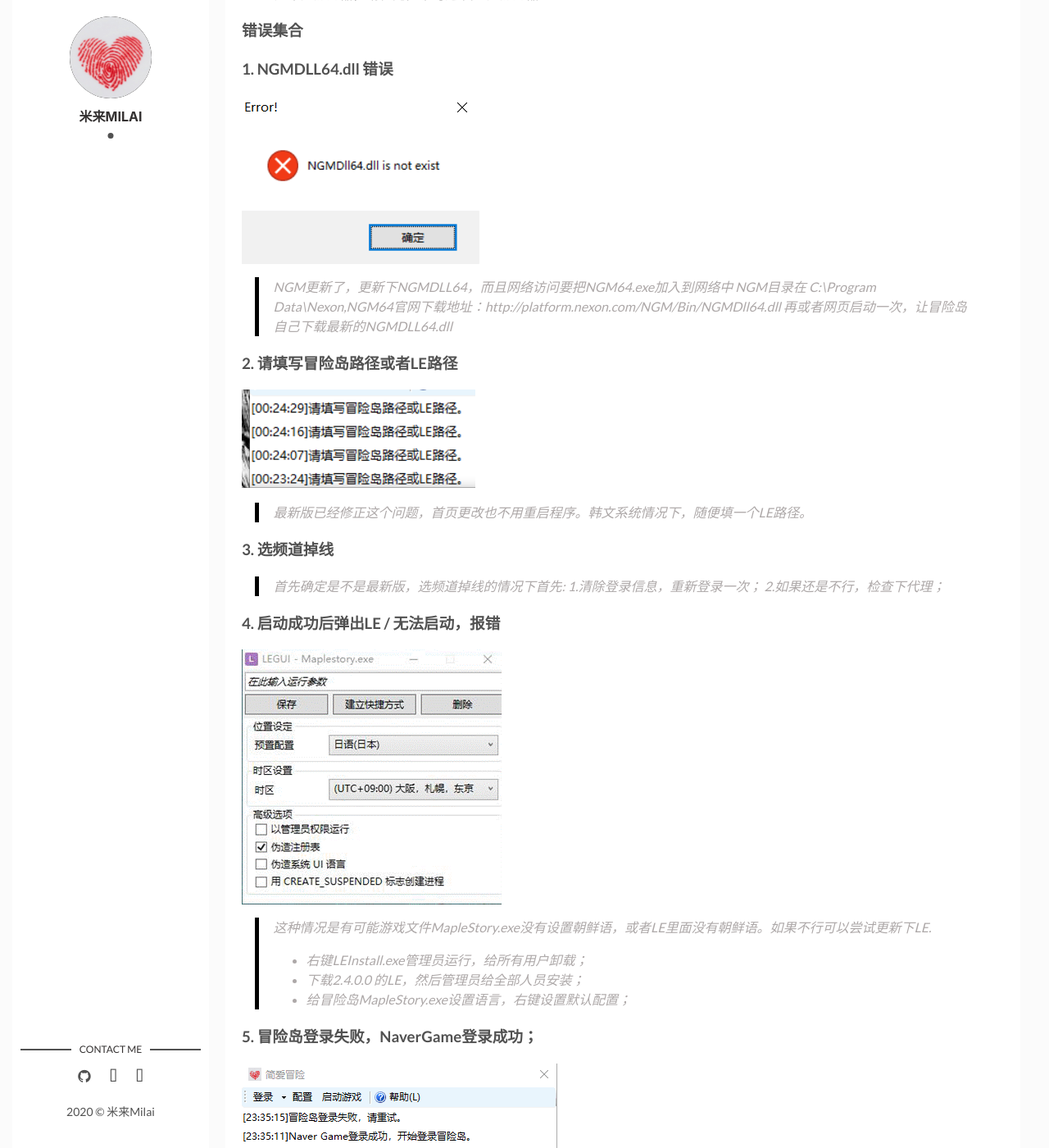
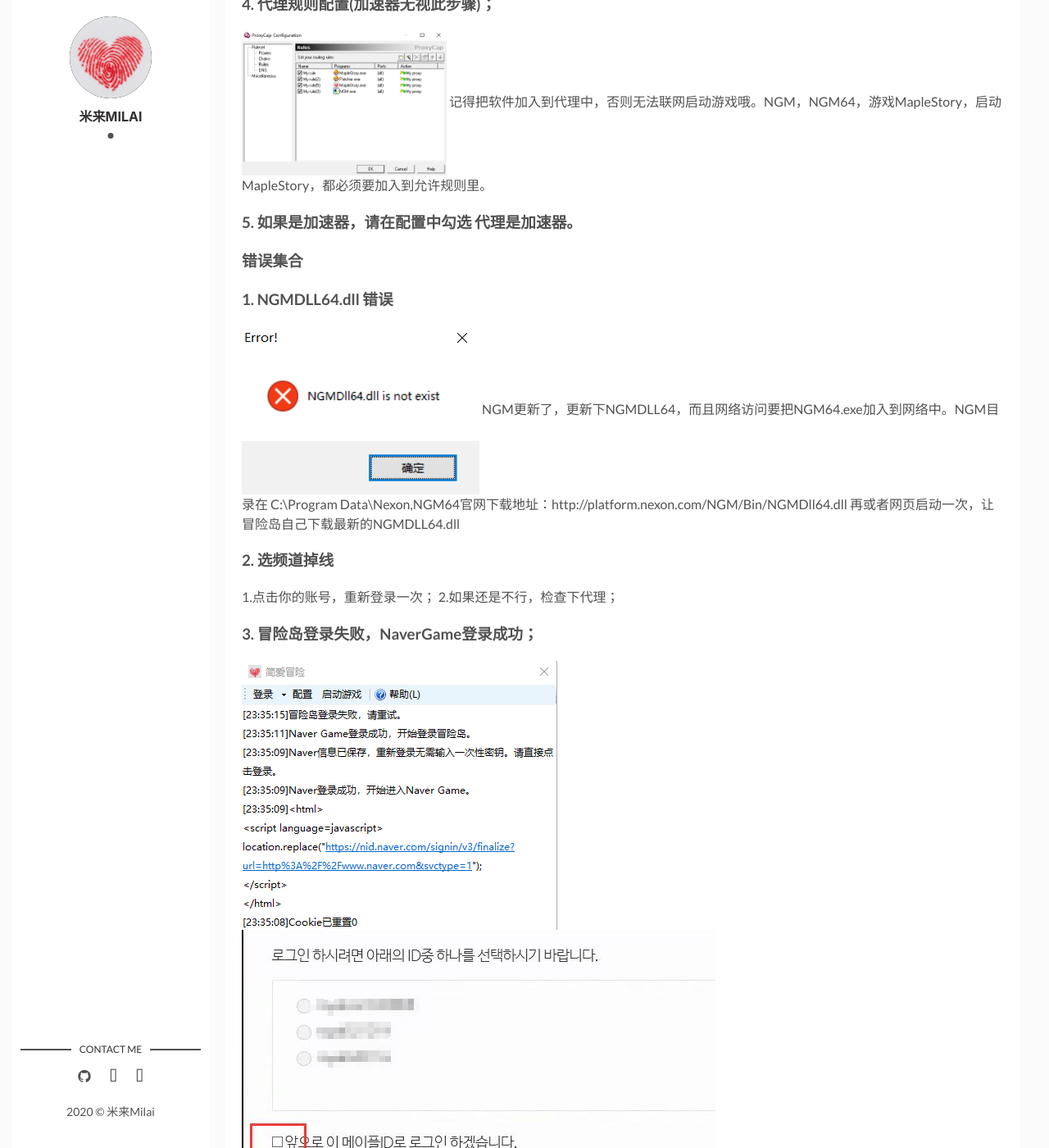
Before and after one commit to weilai1917/weilai1917.github.io, a Jekyll site: the page built from _posts/2019-11-5-milaisoft-maplestory.markdown, in a window 1280 px wide and 1400 px high, scrolled down 3002 px. Shown: the whole window at 82% size. Built offline with Jekyll 4.4.1, drawn with Linux system fonts in a browser that asks for light colours; some of the changed text lies outside the part shown.

Commit message:
Update 2019-11-5-milaisoft-maplestory.markdown

```diff
--- a/_posts/2019-11-5-milaisoft-maplestory.markdown
+++ b/_posts/2019-11-5-milaisoft-maplestory.markdown
@@ -9,6 +9,8 @@
 tags: [韩服, 冒险岛, Naver, 登录器]
 ---
 
+![ ]({{site.baseurl}}/assets/img/milaisoft-maplestory/16.png)
+
 ![MapleStory]({{site.baseurl}}/assets/img/milaisoft-maplestory/maplestory.png)
 
 ## 首先关注
@@ -16,97 +18,59 @@
 *	软件名称必须是  **MapleStory.exe**。
 *	软件采用 Naver一次性登录密钥 (不是Naver OTP) ，请放心使用。
 *	软件存放目录，请放在非游戏目录的其他文件夹下或桌面。
-*	最新版下载地址 https://share.weiyun.com/5xfVIzD
+*	最新版下载地址 https://github.com/weilai1917/MapleStory/releases/tag/v3.0
 *	软件永久免费使用，使用交流群：908378560，仅交流软件使用问题。
 
-### 使用步骤
-1. 手机应用市场下载 **Naver app**；
+# 使用步骤
+### 1. 手机应用市场下载 **Naver app**；
 
-2. 一次性登陆码目录如图：
-
+### 2. 一次性登陆码目录如图：
 ![左上角更多]({{site.baseurl}}/assets/img/milaisoft-maplestory/1.png){:width="250" }
 ![右上角设置]({{site.baseurl}}/assets/img/milaisoft-maplestory/2.jpg){:width="250" }
 ![Naver账号]({{site.baseurl}}/assets/img/milaisoft-maplestory/3.jpg){:width="250" }
 ![收取一次性登录号码]({{site.baseurl}}/assets/img/milaisoft-maplestory/4.jpg){:width="250" }
 ![8位数号码]({{site.baseurl}}/assets/img/milaisoft-maplestory/5.jpg){:width="250" }
-
-3. 启动配置；
-
+### 3. 启动配置；启动游戏前，先配置冒险岛路径和LE路径；配置一次过后，下次启动不用再配置；
 ![ ]({{site.baseurl}}/assets/img/milaisoft-maplestory/6.png){:width="250" }
-
-> 启动游戏前，先配置冒险岛路径和LE路径；配置一次过后，下次启动不用再配置；
-参考示例: 路径换成你电脑上路径
-MaplePath: C:\Nexon\Maple，
-LEPath:F:\Locale.Emulator.2.4.0.0，后点击保存。
-
-4. 代理规则配置(加速器无视此步骤)；
-
+### 4. 代理规则配置(加速器无视此步骤)；
 ![ ]({{site.baseurl}}/assets/img/milaisoft-maplestory/7.png){:width="250" }
-
-> 记得把软件加入到代理中，否则无法联网启动游戏哦。NGM，NGM64，游戏MapleStory，启动MapleStory，都必须要加入到允许规则里。
-
-
-5. 如果是加速器，请在配置中勾选 代理是加速器。
+记得把软件加入到代理中，否则无法联网启动游戏哦。NGM，NGM64，游戏MapleStory，启动MapleStory，都必须要加入到允许规则里。
+### 5. 如果是加速器，请在配置中勾选 代理是加速器。
 
 ### 错误集合
 ### 1. NGMDLL64.dll 错误
+![ ]({{site.baseurl}}/assets/img/milaisoft-maplestory/8.png)
+NGM更新了，更新下NGMDLL64，而且网络访问要把NGM64.exe加入到网络中。NGM目录在 C:\Program Data\Nexon,NGM64官网下载地址：http://platform.nexon.com/NGM/Bin/NGMDll64.dll 再或者网页启动一次，让冒险岛自己下载最新的NGMDLL64.dll
 
-![ ]({{site.baseurl}}/assets/img/milaisoft-maplestory/8.png)
-
-> NGM更新了，更新下NGMDLL64，而且网络访问要把NGM64.exe加入到网络中
-NGM目录在 C:\Program Data\Nexon,NGM64官网下载地址：http://platform.nexon.com/NGM/Bin/NGMDll64.dll 再或者网页启动一次，让冒险岛自己下载最新的NGMDLL64.dll
-
-
-### 2. 请填写冒险岛路径或者LE路径
-![ ]({{site.baseurl}}/assets/img/milaisoft-maplestory/9.png)
-
-> 最新版已经修正这个问题，首页更改也不用重启程序。韩文系统情况下，随便填一个LE路径。
-
-### 3. 选频道掉线
-> 首先确定是不是最新版，选频道掉线的情况下首先:
-  1.清除登录信息，重新登录一次；
+### 2. 选频道掉线
+  1.点击你的账号，重新登录一次；
   2.如果还是不行，检查下代理；
 
-### 4. 启动成功后弹出LE / 无法启动，报错
-
-![ ]({{site.baseurl}}/assets/img/milaisoft-maplestory/10.gif)
-
-> 这种情况是有可能游戏文件MapleStory.exe没有设置朝鲜语，或者LE里面没有朝鲜语。如果不行可以尝试更新下LE.
-  - 右键LEInstall.exe管理员运行，给所有用户卸载；
-  -	下载2.4.0.0 的LE，然后管理员给全部人员安装；
-  -	给冒险岛MapleStory.exe设置语言，右键设置默认配置；
-
-### 5. 冒险岛登录失败，NaverGame登录成功；
+### 3. 冒险岛登录失败，NaverGame登录成功；
 ![ ]({{site.baseurl}}/assets/img/milaisoft-maplestory/11.png)
 ![ ]({{site.baseurl}}/assets/img/milaisoft-maplestory/12.png)
 
-> 这类错误，先在网页上登录，看是否可以登录。
-Naver Game 无法登录一般是没有给本程序设置代理。
-冒险岛登录失败，去登录官网。
+这类错误，先在网页上登录，看是否可以登录。Naver Game 无法登录一般是没有给本程序设置代理。冒险岛登录失败，去登录官网。
   - 锁号了？
   - 有没有默认的登录账号，勾上红色的，然后点蓝色的。再登录。
 
-### 6.	无法进入游戏，弹出框框
+### 4.	无法进入游戏，弹出框框
 ![ ]({{site.baseurl}}/assets/img/milaisoft-maplestory/13.png)
+进入游戏提示无法进入游戏，重新点击一下登录，获取一下游戏最新登录信息，也无需输入OTP码。
+如图：提示为，当前在官网已经登出，直接点一下登录就可以了。
 
-> 进入游戏提示无法进入游戏，重新点击一下登录，获取一下游戏最新登录信息，也无需输入OTP码。如图：提示为，当前在官网已经登出，直接点一下登录就可以了。
+### 5. Naver 登录失败
+![ ]({{site.baseurl}}/assets/img/milaisoft-maplestory/14.png)
+按前面的步骤，找到正确的一次性密码
 
+### 6. 软件启动过后，很久才出现NGS和游戏
+一般是使用了代理模式，请在设置中勾选代理是加速器模式。
+也有可能是因为游戏的NGS更新，一般20分钟后，还没反应，就进程关掉游戏，再进游戏。
 
-### 7. Naver 登录失败
-![ ]({{site.baseurl}}/assets/img/milaisoft-maplestory/14.png)
-
-> 按前面的步骤，找到正确的一次性密码
-
-### 8. 软件启动过后，很久才出现NGS和游戏
-> 一般是使用了代理模式，请在设置中勾选代理是加速器模式。也有可能是因为游戏的NGS更新，一般20分钟后，还没反应，就进程关掉游戏，再进游戏。
-
-### 9. 启动游戏后，弹语言问题
-
+### 7. 启动游戏后，弹语言问题，请下载最新版。
 ![ ]({{site.baseurl}}/assets/img/milaisoft-maplestory/15.png)
-
-> 弹出此可能性问题是注册表路径修改失败，请以管理员运行。（如果是中文系统请不要勾选配置中的韩文系统，韩文系统默认不走LE）
+弹出此可能性问题是注册表路径修改失败，请以管理员运行。（如果是中文系统请不要勾选配置中的韩文系统，韩文系统默认不走LE）
 - LE 位置不要带有中文目录，也尽量不要放在C盘。
 - 如果还不行，请带上注册表 \HKEY_LOCAL_MACHINE\SOFTWARE\WOW6432Node\Wizet\Maple 位置如图群内咨询。
 
-
 ![ ]({{site.baseurl}}/assets/img/milaisoft-maplestory/16.png)
```
